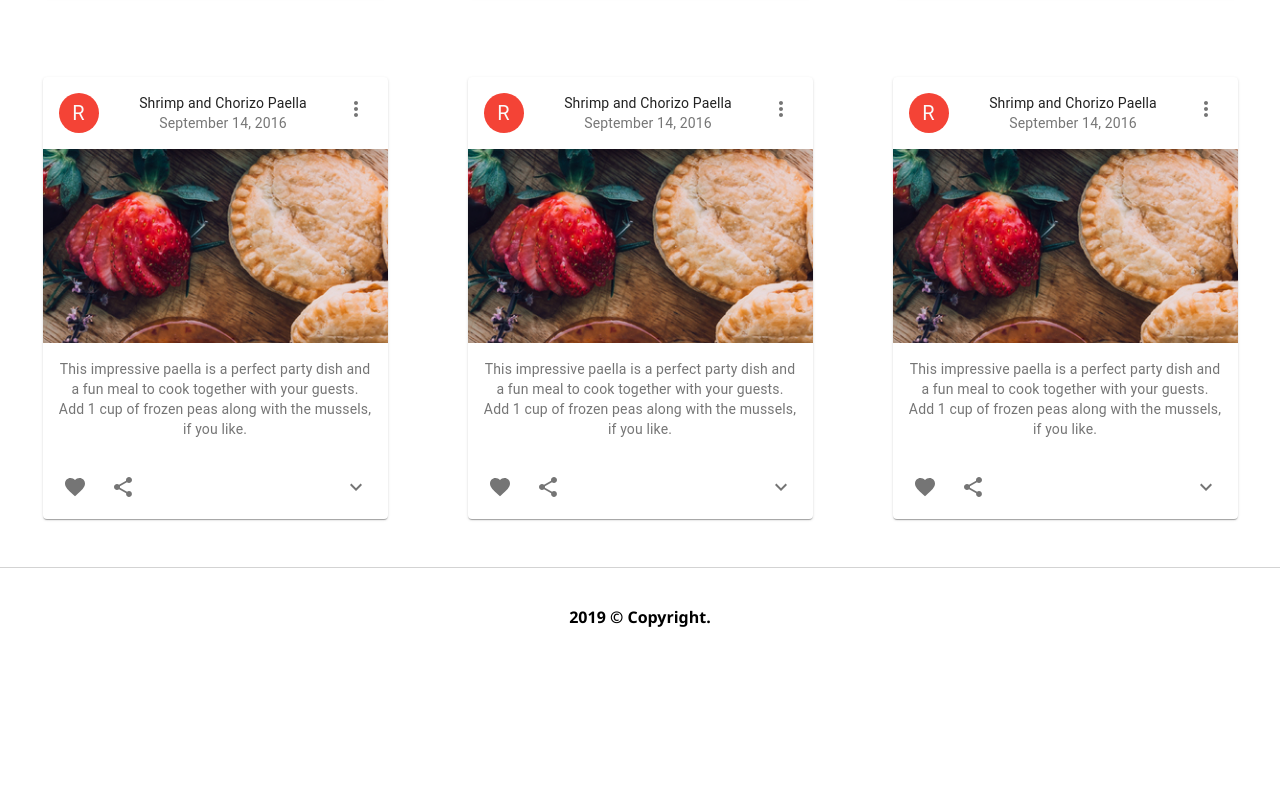
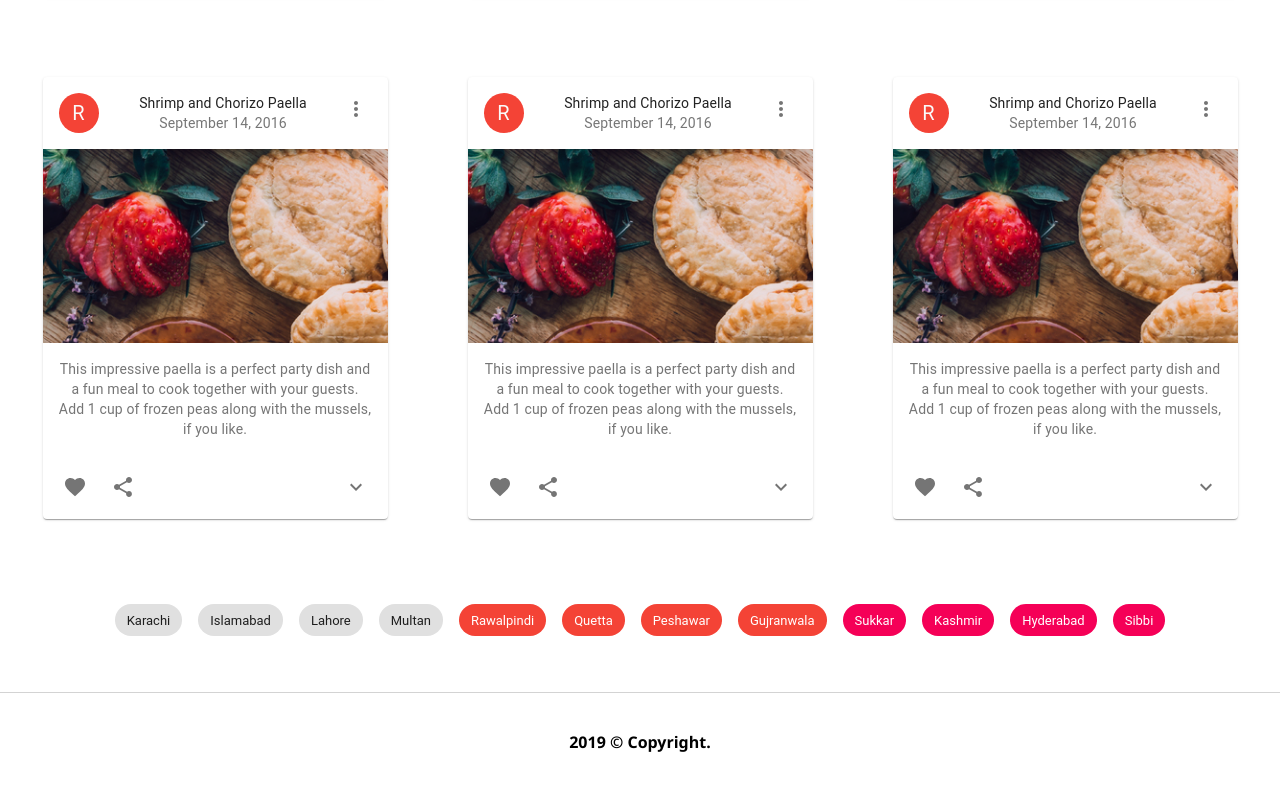
Before and after one commit to saifbinabdulkareem/Food-Delivery-App, a React (Create React App) app: page / in a window 1280 px wide. Shown: the part 1157-1948 px from the top of the page. Before the commit the page ends 1833 px from the top, so only its background shows below. Built offline with nearby package versions, Linux system fonts and the light colour scheme.

Commit message:
Cities Chips

```diff
--- a/src/App.css
+++ b/src/App.css
@@ -42,6 +42,10 @@
   }
 }
 
+.countryChips {
+  margin-top: 0.8in;
+}
+
 .footer {
   margin-top: 0.5in;
   border-top: 1px solid lightgray;
--- a/src/App.js
+++ b/src/App.js
@@ -6,6 +6,7 @@ import Header from './Screens/Header';
 import Tag from './Components/Tags';
 import Grid  from './Components/Grids';
 import Footer from './Screens/Footer'
+import Chips from './Components/CountryChips';
 
 class App extends React.Component {
   constructor() {
@@ -26,6 +27,9 @@ class App extends React.Component {
         <div className="cards" style={{marginTop:"0.8in"}}>
           <Grid />
         </div>
+        <div className="countryChips">
+          <Chips />
+        </div>
 
           {/* <SignUp />
           <SignIn /> */}
--- /dev/null
+++ b/src/Components/CountryChips.js
@@ -0,0 +1,107 @@
+
+import React from 'react';
+import { makeStyles } from '@material-ui/core/styles';
+import Avatar from '@material-ui/core/Avatar';
+import Chip from '@material-ui/core/Chip';
+import FaceIcon from '@material-ui/icons/Face';
+import DoneIcon from '@material-ui/icons/Done';
+
+const useStyles = makeStyles(theme => ({
+  root: {
+    display: 'flex',
+    justifyContent: 'center',
+    flexWrap: 'wrap',
+  },
+  chip: {
+    margin: theme.spacing(1),
+  },
+}));
+
+export default function Chips() {
+  const classes = useStyles();
+
+  function handleDelete() {
+    alert('You clicked the delete icon.');
+  }
+
+  function handleClick() {
+    alert('You clicked the Chip.');
+  }
+
+  return (
+    <div className={classes.root}>
+       <Chip
+        label="Karachi"
+        className={classes.chip}
+        component="a"
+        href="#chip"
+        clickable
+      />
+      <Chip
+        label="Islamabad"
+        className={classes.chip}
+        component="a"
+        href="#chip"
+        clickable
+      />
+      <Chip
+        label="Lahore"
+        className={classes.chip}
+        component="a"
+        href="#chip"
+        clickable
+      />
+      <Chip
+        label="Multan"
+        className={classes.chip}
+        component="a"
+        href="#chip"
+        clickable
+      />
+      <Chip
+        label="Rawalpindi"
+        clickable
+        className={classes.chip}
+        color="primary"
+      />
+      <Chip
+        label="Quetta"
+        clickable
+        className={classes.chip}
+        color="primary"
+      />
+      <Chip
+        label="Peshawar"
+        clickable
+        className={classes.chip}
+        color="primary"
+      />
+      <Chip
+        label="Gujranwala"
+        clickable
+        className={classes.chip}
+        color="primary"
+      />
+      <Chip
+        label="Sukkar"
+        className={classes.chip}
+        color="secondary"
+      />
+       <Chip
+        label="Kashmir"
+        className={classes.chip}
+        color="secondary"
+      />
+      <Chip
+        label="Hyderabad"
+        className={classes.chip}
+        color="secondary"
+      />
+       <Chip
+        label="Sibbi"
+        className={classes.chip}
+        color="secondary"
+      />
+    </div>
+  );
+}
```
